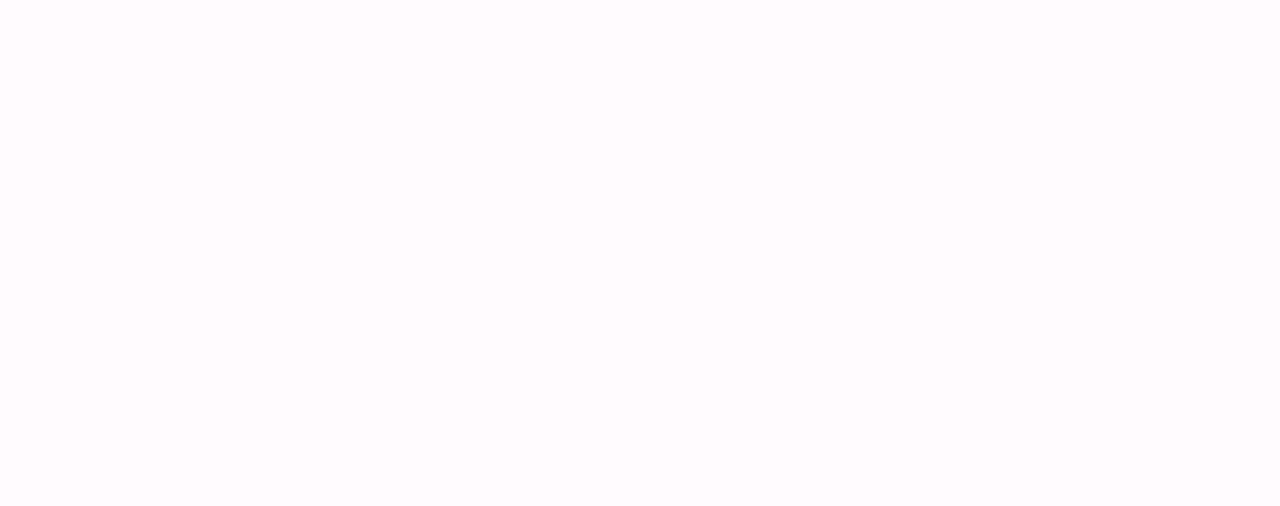
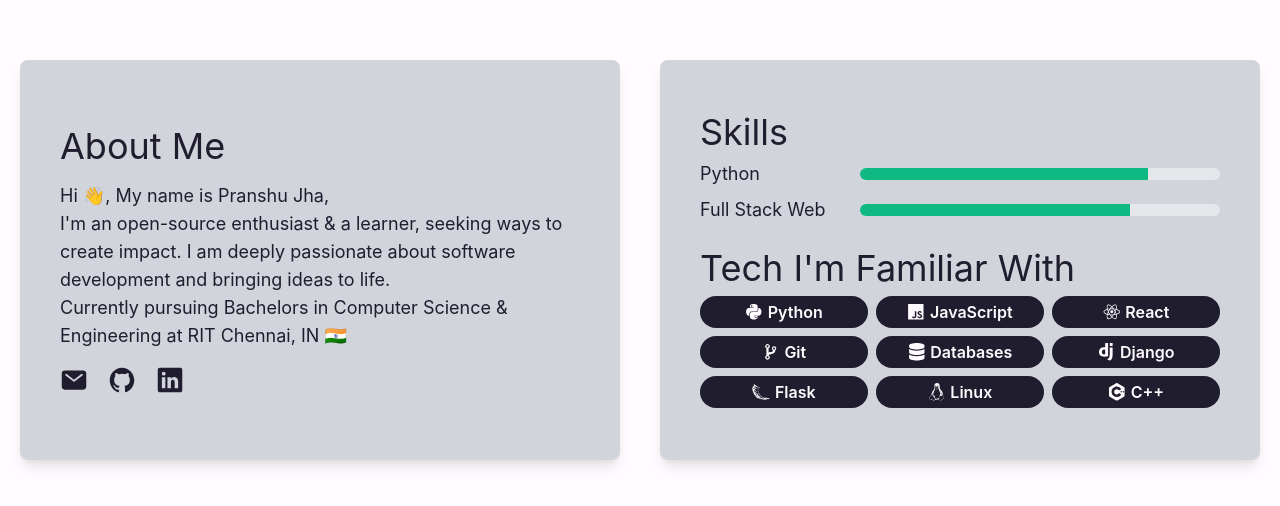
Before and after one commit to pranshuj73/portfolio, a Next.js app: page / in a window 1280 px wide. Shown: the part 968-1474 px from the top of the page. Before the commit the page ends 800 px from the top, so only its background shows below. Built offline with nearby package versions, Linux system fonts and the light colour scheme.

Commit message:
Added About Me Section && Fine Tuned Landing (needs more ui fixes though)

```diff
--- /dev/null
+++ b/components/about.js
@@ -0,0 +1,68 @@
+// icons
+import { IoMail, IoLogoGithub, IoLogoLinkedin, IoLogoPython, IoLogoJavascript, IoLogoReact, IoGitBranch } from 'react-icons/io5';
+import { FaDatabase } from 'react-icons/fa';
+import { SiDjango, SiFlask, SiLinux, SiCplusplus } from 'react-icons/si';
+
+export default function About() {
+  return (
+    <article className="pt-14 flex flex-col md:flex-row md:items-center justify-center min-h-screen" id="about">
+      <section className="card md:w-1/2 flex flex-col justify-center">
+        <h2 className="mb-4">About Me</h2>
+        <p className="text-lg">
+          Hi 👋, My name is Pranshu Jha,<br />
+          I'm an open-source enthusiast & a learner, seeking ways to create impact.
+          I am deeply passionate about software development and bringing ideas to life.<br />
+          Currently pursuing Bachelors in Computer Science & Engineering at RIT Chennai, IN 🇮🇳
+        </p>
+        <Socials />
+      </section>
+      <section className="card md:w-1/2 flex flex-col justify-center">
+        <div>
+          <h2 className="mb-2">Skills</h2>
+          <ProgressBar title="Python" percentage="80%" />
+          <ProgressBar title="Full Stack Web" percentage="75%" />
+          <h2 className="mb-2 mt-6">Tech I'm Familiar With</h2>
+          <Technologies />
+        </div>
+      </section>
+    </article>
+  )
+}
+
+const Socials = () => {
+  return (
+    <div className="flex items-center justify-center sm:justify-start mt-4">
+      <a href="mailto:pranshuj9801@gmail.com" target="_blank" rel="noopener noreferrer"><IoMail size='1.75em'/></a>
+      <a className="mx-5" href="https://github.com/pranshuj73" target="_blank" rel="noopener noreferrer"><IoLogoGithub size='1.75em'/></a>
+      <a href="https://www.linkedin.com/in/pranshu-jha-7ba383183/" target="_blank" rel="noopener noreferrer"><IoLogoLinkedin size='1.75em'/></a>
+    </div>
+  )
+}
+
+const Technologies = () => {
+  return (
+    <div className='grid grid-cols-2 sm:grid-cols-3 md:grid-cols-2 lg:grid-cols-3 gap-2 gr'>
+      <span className='pill'><IoLogoPython className="pill-icon" size="1.1em" />Python</span>
+      <span className='pill'><IoLogoJavascript className="pill-icon" size="1.1em" />JavaScript</span>
+      <span className='pill'><IoLogoReact className="pill-icon" size="1.1em" />React</span>
+      <span className='pill'><IoGitBranch className="pill-icon" size="1.1em" />Git</span>
+      <span className='pill'><FaDatabase className="pill-icon" size="1.1em" />Databases</span>
+      <span className='pill'><SiDjango className="pill-icon" size="1.1em" />Django</span>
+      <span className='pill'><SiFlask className="pill-icon" size="1.1em" />Flask</span>
+      <span className='pill'><SiLinux className="pill-icon" size="1.1em" />Linux</span>
+      <span className='pill'><SiCplusplus className="pill-icon" size="1.1em" />C++</span>
+    </div>
+  )
+}
+
+const ProgressBar = (props) => {
+  return (
+    <div className="flex flex-row items-baseline flex-wrap lg:flex-nowrap mb-2">
+      <span className="whitespace-nowrap w-2/5 text-lg">{ props.title }</span>
+      <div className="h-3 relative max-w-xl rounded-full overflow-hidden w-full lg:ml-4">
+        <div className="w-full h-full bg-gray-200 absolute"></div>
+        <div className="h-full bg-green-500 absolute" style={{width: props.percentage}}></div>
+      </div>
+    </div>
+  )
+}
--- a/components/main.js
+++ b/components/main.js
@@ -3,19 +3,19 @@ import pfp from '../public/pfp.png';
 
 export default function Main() {
   return (
-    <main className="pt-14 flex flex-col-reverse md:flex-row md:items-center justify-center h-screen dark:bg-primary">
+    <main className="pt-14 flex flex-col-reverse md:flex-row md:items-center justify-center min-h-screen" id="main">
       <section className="md:w-1/2 flex flex-col justify-start md:justify-center items-center md:items-end my-2">
-        <h5 className="px-1 md:text-2xl lg:text-5xl sub-text md:w-3/5 mx-4 text-wrap text-center md:text-left">
-          Hobbyist programmer by night,<br/>
-          By day, just your regular college student.
+        <h5 className="px-1 md:text-2xl lg:text-5xl sub-text md:w-3/5 mx-4 text-wrap text-center md:text-right">
+          Programmer by night,<br/>
+          By day, just your regular student.
         </h5>
       </section>
-      <section className="md:w-1/2 flex flex-col justify-end md:justify-center items-center md:items-start my-2">
+      <section className="md:w-1/2 flex flex-col justify-end md:justify-center items-center md:items-start my-2 md:border-l-2 md:pl-8">
         <div className="mb-2 lg:w-3/12">
           <Image alt="Pranshu Jha" src={pfp} width={200} height={200}/>
         </div>
         <div className="px-1">
-          <h3 className="px-1 hidden sm:block">Hello, I'm</h3>
+          <h3 className="px-1 hidden md:block">Hello, I'm</h3>
           <h1>Pranshu Jha</h1>
         </div>
       </section>
--- a/components/navbar.js
+++ b/components/navbar.js
@@ -3,11 +3,11 @@ import { IoSunny, IoMoon } from 'react-icons/io5';
 
 export default function Navbar() {
   return (
-    <nav className="flex flex-row p-5 font-semibold fixed w-full items-center justify-center sm:justify-start shadow">
-      <a className="mx-4 sm:mr-auto">Pranshu Jha</a>
-      <a className="hidden hover:text-accent-blue sm:block mx-4">About</a>
-      <a className="hidden hover:text-accent-green sm:block mx-4">Projects</a>
-      <a className="hidden hover:text-accent-red sm:block mx-4">Contact</a>
+    <nav className="flex flex-row p-5 font-semibold fixed z-50 w-full items-center justify-center sm:justify-start shadow bg-white dark:bg-primary">
+      <a href="#main" className="mx-4 sm:mr-auto">Pranshu Jha</a>
+      <a href="#about" className="hidden hover:text-accent-blue transition-colors duration-200 ease-in-out sm:block mx-4">About</a>
+      <a href="#projects" className="hidden hover:text-accent-green transition-colors duration-200 ease-in-out sm:block mx-4">Projects</a>
+      <a href="#contact" className="hidden hover:text-accent-red transition-colors duration-200 ease-in-out sm:block mx-4">Contact</a>
       <ToggleDarkMode />
     </nav>
   )
--- a/hooks/useDarkMode.js
+++ b/hooks/useDarkMode.js
@@ -32,7 +32,6 @@ const useDarkMode = () => {
   useEffect(() => {
     const className = 'dark';
     const bodyClass = window.document.body.classList;
-
     isEnabled ? bodyClass.add(className) : bodyClass.remove(className);
   }, [enabled, isEnabled]);
 
--- a/pages/index.js
+++ b/pages/index.js
@@ -1,6 +1,7 @@
 import Head from 'next/head';
 import Navbar from '../components/navbar';
 import Main from '../components/main';
+import About from '../components/about';
 
 export default function Home() {
   return (
@@ -13,6 +14,7 @@ export default function Home() {
 
       <Navbar />
       <Main />
+      <About />
 
     </main>
   )
--- a/styles/globals.css
+++ b/styles/globals.css
@@ -4,6 +4,23 @@ body {
   margin: 0;
   font-family: -apple-system, BlinkMacSystemFont, Segoe UI, Roboto, Oxygen,
     Ubuntu, Cantarell, Fira Sans, Droid Sans, Helvetica Neue, sans-serif;
+  scroll-behavior: smooth;
+  @apply min-h-screen;
+}
+
+body::-webkit-scrollbar {
+  width: 12px;
+  height: 12px;
+}
+
+body::-webkit-scrollbar-track {
+  @apply bg-secondary;
+}
+
+body::-webkit-scrollbar-thumb {
+  border-radius: 20px;
+  border: 3px solid;
+  @apply bg-yellow-200 border-secondary;
 }
 
 a {
@@ -14,24 +31,40 @@ a {
 
 * {
   box-sizing: border-box;
+  @apply text-primary dark:text-white;
 }
 
-* {
-  @apply dark:bg-primary bg-white text-primary dark:text-white
+main, article {
+  @apply dark:bg-primary bg-white;
 }
 
-body {
-  @apply min-h-screen
+h1 { @apply lg:text-7xl text-5xl; }
+h2 { @apply lg:text-4xl text-2xl; }
+h3 { @apply text-3xl; }
+h4 { @apply text-xl; }
+h5 { @apply text-lg; }
+h6 { @apply text-sm; }
+
+.sub-text {
+  @apply text-gray-700 dark:text-gray-400;
 }
 
+.card {
+  @apply bg-gray-300 dark:bg-secondary p-10 rounded-lg m-5 shadow-lg hover:shadow-xl transition-shadow duration-200 ease-in-out min-h-[400px];
+}
 
-h1 { @apply lg:text-7xl text-5xl }
-h2 { @apply lg:text-5xl text-3xl }
-h3 { @apply lg:text-3xl text-xl }
-h4 { @apply text-xl }
-h5 { @apply text-lg }
-h6 { @apply text-sm }
+.pill {
+  @apply p-1 px-5 rounded-full bg-primary dark:bg-white text-white dark:text-primary font-semibold flex flex-row items-center justify-center;
+}
 
-.sub-text {
-  @apply text-gray-700 dark:text-gray-400
+.pill-icon {
+  fill: #FFFBFE!important;
+  margin-right: 5px;
+  @apply hidden sm:block
 }
+
+body.dark .pill-icon {
+  fill: #201D2F!important;
+  margin-right: 5px;
+  @apply hidden sm:block
+}
```
